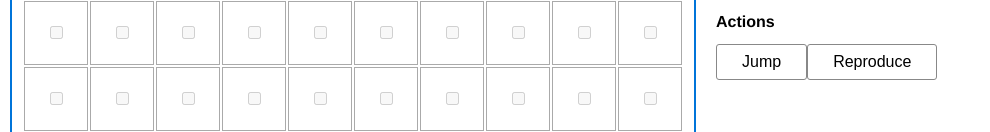
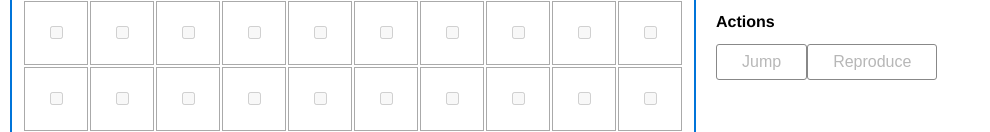
Before and after one commit to djrokita/frogs, a React (Create React App) app: page / in a window 1280 px wide. Shown: the part 192-324 px from the top of the page, without its empty margins (0-990 px from the left). Built offline with nearby package versions, Linux system fonts and the light colour scheme.

Commit message:
Added reproduce action

```diff
--- a/src/App.js
+++ b/src/App.js
@@ -11,13 +11,15 @@ class App extends Component {
         id: 1,
         row: 1,
         col: 1,
-        sex: 'frog male'
+        sex: 'frog male',
+        reproduceFields: []
       },
       {
         id: 2,
         row: 1,
         col: 2,
-        sex: 'frog female'
+        sex: 'frog female',
+        reproduceFields: []
       },
     ],
     selectedFrogId: null,
@@ -28,13 +30,33 @@ class App extends Component {
     moveableFields: {
       rowMoveRange: [],
       colMoveRange: []
+    },
+    action: null
+  }
+
+  setReproduceFields(frog) {
+    const { row, col } = frog;
+    let rowMaxReproduce = row + 1 < 6 ? row + 1 : 6;
+    let rowMinReproduce = row - 1 < 1 ? 1 : row - 1;
+    let colMaxReproduce = col + 1 < 10 ? col + 1 : 10;
+    let colMinReproduce = col - 1 < 1 ? 1 : col - 1;
+    let reproduceFields = [];
+    for (let i = rowMinReproduce; i <= rowMaxReproduce; i++) {
+      let obj = {row: i};
+      for (let j = colMinReproduce; j <= colMaxReproduce; j++) {
+        obj = {...obj, col: j }
+        reproduceFields = [...reproduceFields, obj];
+      }
     }
+    return reproduceFields.filter(field => {
+      return field.row !== row || field.col !== col;
+    });
   }
 
   inputHandler = (row, col, selectedFrogId) => {
     const selectedField = {row, col};
-    if (selectedFrogId) {
-      const { frogs } = this.state;
+    const { frogs } = this.state;
+    if (selectedFrogId && !this.state.selectedFrogId) {
       let [ selectedFrog ] = frogs.filter(frog => frog.id === selectedFrogId);
       const range = selectedFrog.sex === 'frog male' ? 3 : 2;
       let rowMaxMove = row + range < 6 ? row + range : 6;
@@ -52,7 +74,20 @@ class App extends Component {
       this.setState({
         selectedField,
         selectedFrogId,
-        moveableFields: {rowMoveRange, colMoveRange}
+        moveableFields: {rowMoveRange, colMoveRange},
+        action: 'jump'
+      });
+    }
+    if (selectedFrogId && this.state.selectedFrogId) {
+      let [ firstSelectedFrog ] = frogs.filter(frog => frog.id === this.state.selectedFrogId);
+      let [ secondSelectedFrog ] = frogs.filter(frog => frog.id === selectedFrogId);
+      const { reproduceFields } = firstSelectedFrog;
+      let parentFrog = reproduceFields.filter(field => {
+        return field.row === secondSelectedFrog.row && field.col === secondSelectedFrog.col;
+      });
+      this.setState({
+        selectedField,
+        action: 'reproduce'
       });
     }
     else this.setState({selectedField});
@@ -63,9 +98,17 @@ class App extends Component {
     if (selectedFrogId) {
       let [ selectedFrog ] = frogs.filter(frog => frog.id === selectedFrogId);
       const frogsArr = frogs.filter(frog => frog.id !== selectedFrogId);
-      const movedFrogsArr = [...frogsArr, {id: selectedFrogId, row: selectedField.row, col: selectedField.col, sex: selectedFrog.sex}];
+      const movedFrog = {
+        id: selectedFrogId,
+        row: selectedField.row,
+        col: selectedField.col,
+        sex: selectedFrog.sex,
+        reproduceFields: this.setReproduceFields(selectedFrog)
+      }
+      const movedFrogsArr = [...frogsArr, movedFrog];
       this.setState({
         frogs: movedFrogsArr,
+        selectedFrogId: null,
         moveableFields: {
           rowMoveRange: [],
           colMoveRange: []
@@ -74,8 +117,21 @@ class App extends Component {
     }
   }
 
+  frogReproduceSubmit = () => {
+    if (this.state.action === 'reproduce') {
+      const babyFrog = {
+        id: 3,
+        row: 1,
+        col: 10,
+        sex: 'frog male'
+      }
+      const frogs = [...this.state.frogs, babyFrog];
+      this.setState({frogs});
+    }
+  }
+
   render() {
-    const { selectedField, moveableFields } = this.state;
+    const { selectedField, moveableFields, action } = this.state;
     return (
       <Fragment>
         <Lake frogs={this.state.frogs}
@@ -84,7 +140,7 @@ class App extends Component {
               selectedField={selectedField}
               moveableFields={moveableFields}
               />
-        <Legend jump={this.frogsJumpSubmit} />
+        <Legend jump={this.frogsJumpSubmit} reproduce={this.frogReproduceSubmit} action={action} />
       </Fragment>
     );
   }
--- a/src/components/Legend.js
+++ b/src/components/Legend.js
@@ -1,6 +1,6 @@
 import React from 'react'
 
-const Legend = ({jump}) => {
+const Legend = ({jump, reproduce, action}) => {
 
     return (
 		<div className="legend">
@@ -17,11 +17,10 @@ const Legend = ({jump}) => {
 			</ul>
 
 			<h3>Actions</h3>
-			<button type="button" id="jump" onClick={jump}>Jump</button>
-			<button type="button" id="reproduce">Reproduce</button>
+			<button type="button" id="jump" onClick={jump} disabled={action !== 'jump' ? true : false}>Jump</button>
+			<button type="button" id="reproduce" onClick={reproduce} disabled={action !== 'reproduce' ? true : false}>Reproduce</button>
 		</div>
     );
-
 }
 
 export default Legend;
```
